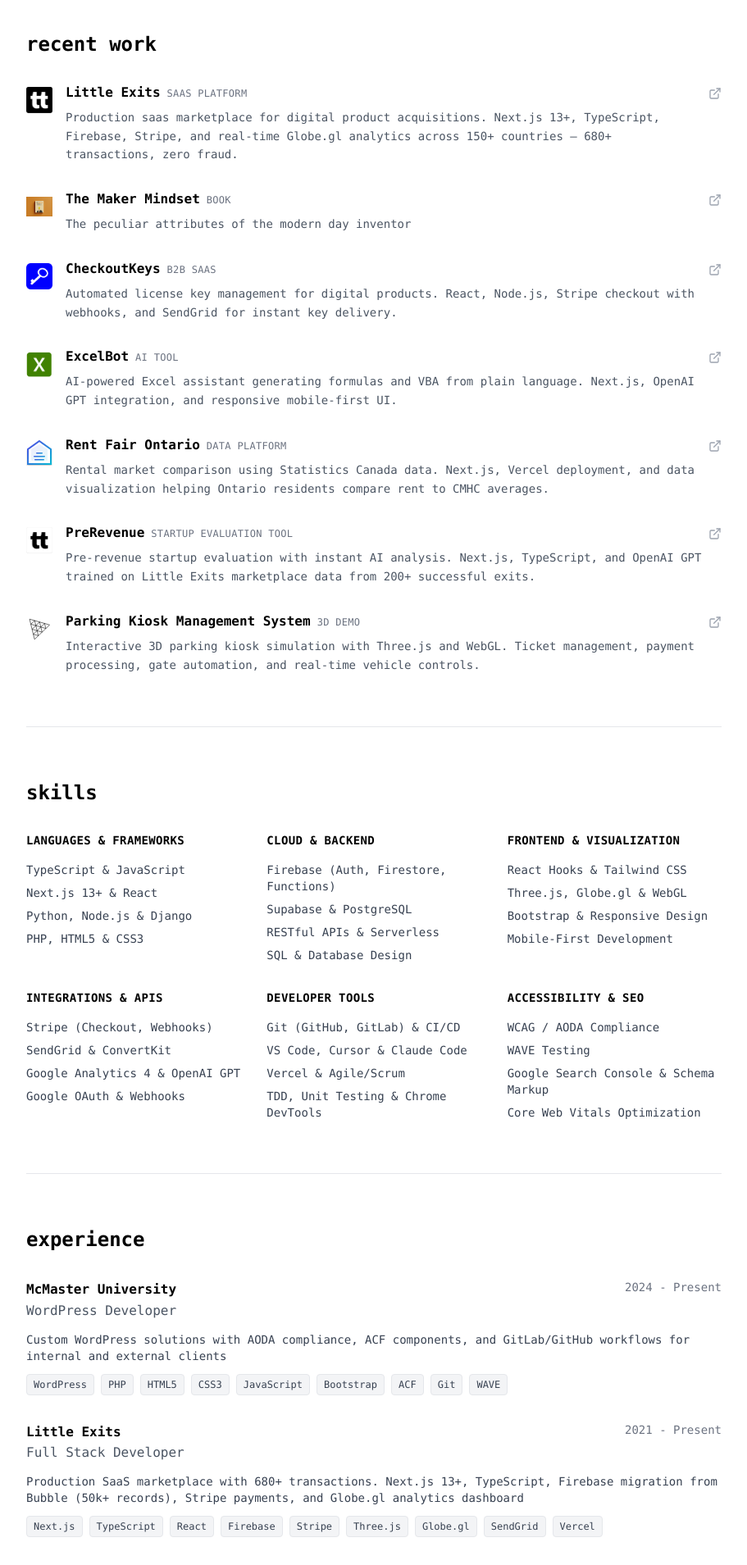
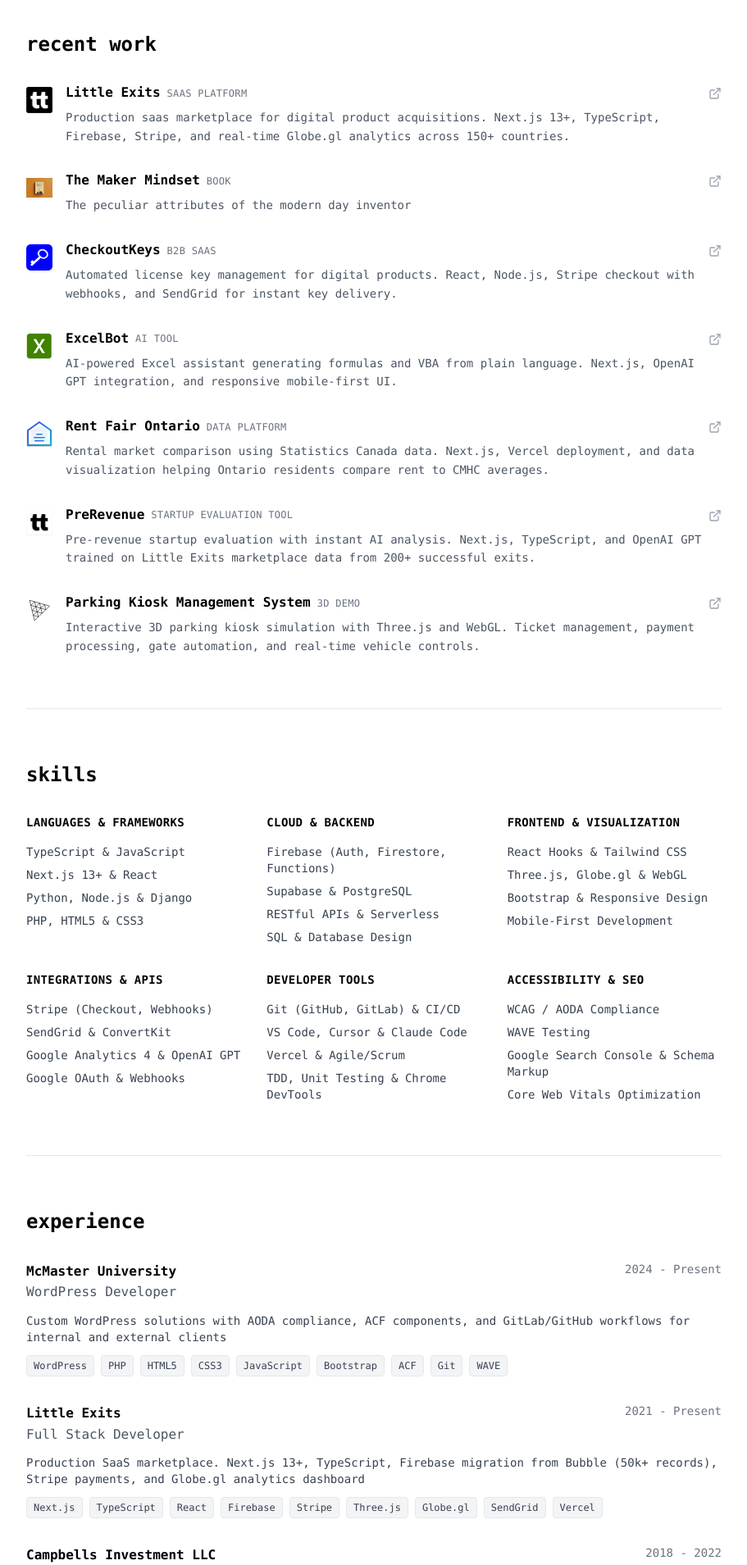
Before and after one commit to campbellsinvestment/stepocampbell, a Next.js app: page / in a window 1280 px wide. Shown: the part 880-2789 px from the top of the page at 82% size, without its empty margins (184-1095 px from the left). Built offline with nearby package versions, Linux system fonts and the light colour scheme.

Commit message:
Remove transaction count from Little Exits copy.
Drop 680+ transactions references from project and experience sections.

```diff
--- a/app/page.tsx
+++ b/app/page.tsx
@@ -195,7 +195,7 @@
             {[
               {
                 title: "Little Exits",
-                description: "Production saas marketplace for digital product acquisitions. Next.js 13+, TypeScript, Firebase, Stripe, and real-time Globe.gl analytics across 150+ countries — 680+ transactions, zero fraud.",
+                description: "Production saas marketplace for digital product acquisitions. Next.js 13+, TypeScript, Firebase, Stripe, and real-time Globe.gl analytics across 150+ countries.",
                 link: "https://littleexits.com",
                 type: "SaaS Platform",
                 iconPath: "/icons/littleexits_favicon.png"
@@ -406,7 +406,7 @@
                 company: "Little Exits",
                 role: "Full Stack Developer",
                 period: "2021 - Present",
-                description: "Production SaaS marketplace with 680+ transactions. Next.js 13+, TypeScript, Firebase migration from Bubble (50k+ records), Stripe payments, and Globe.gl analytics dashboard",
+                description: "Production SaaS marketplace. Next.js 13+, TypeScript, Firebase migration from Bubble (50k+ records), Stripe payments, and Globe.gl analytics dashboard",
                 skills: ["Next.js", "TypeScript", "React", "Firebase", "Stripe", "Three.js", "Globe.gl", "SendGrid", "Vercel"]
               },
               {
```
